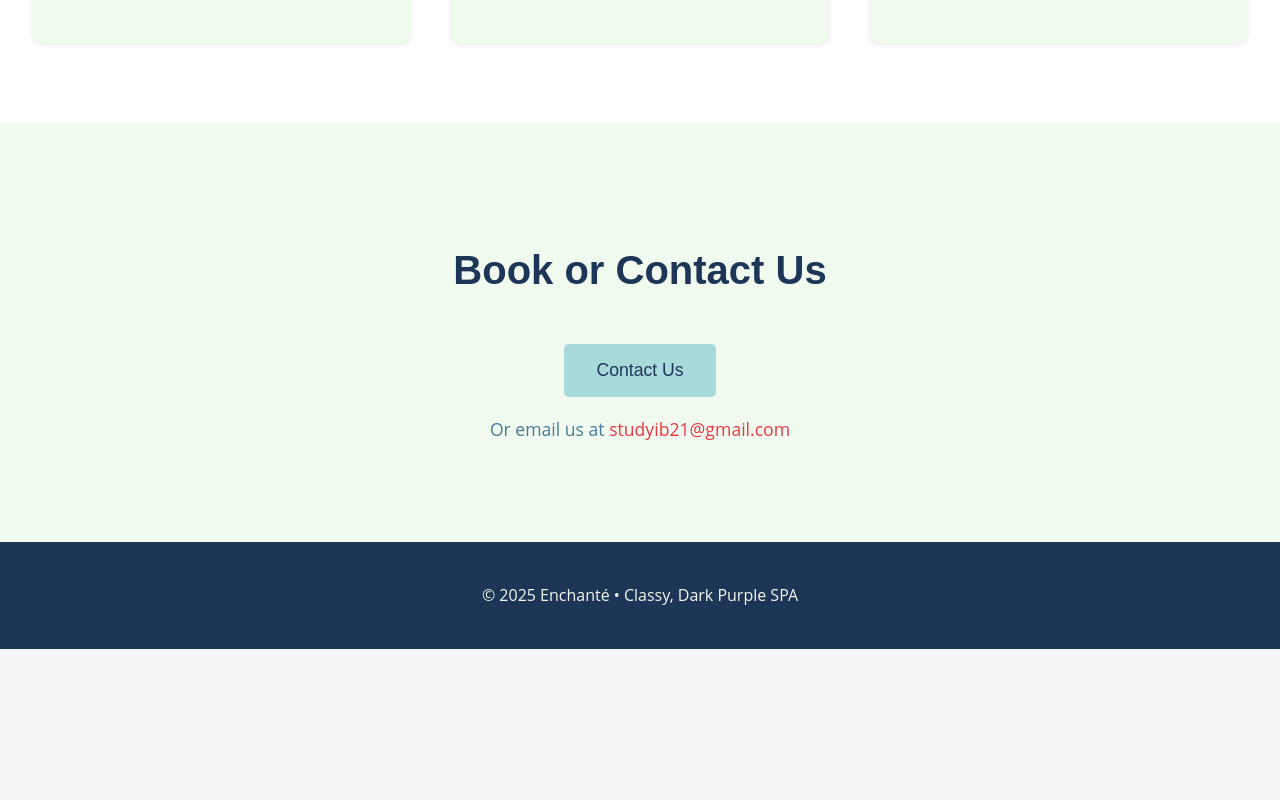
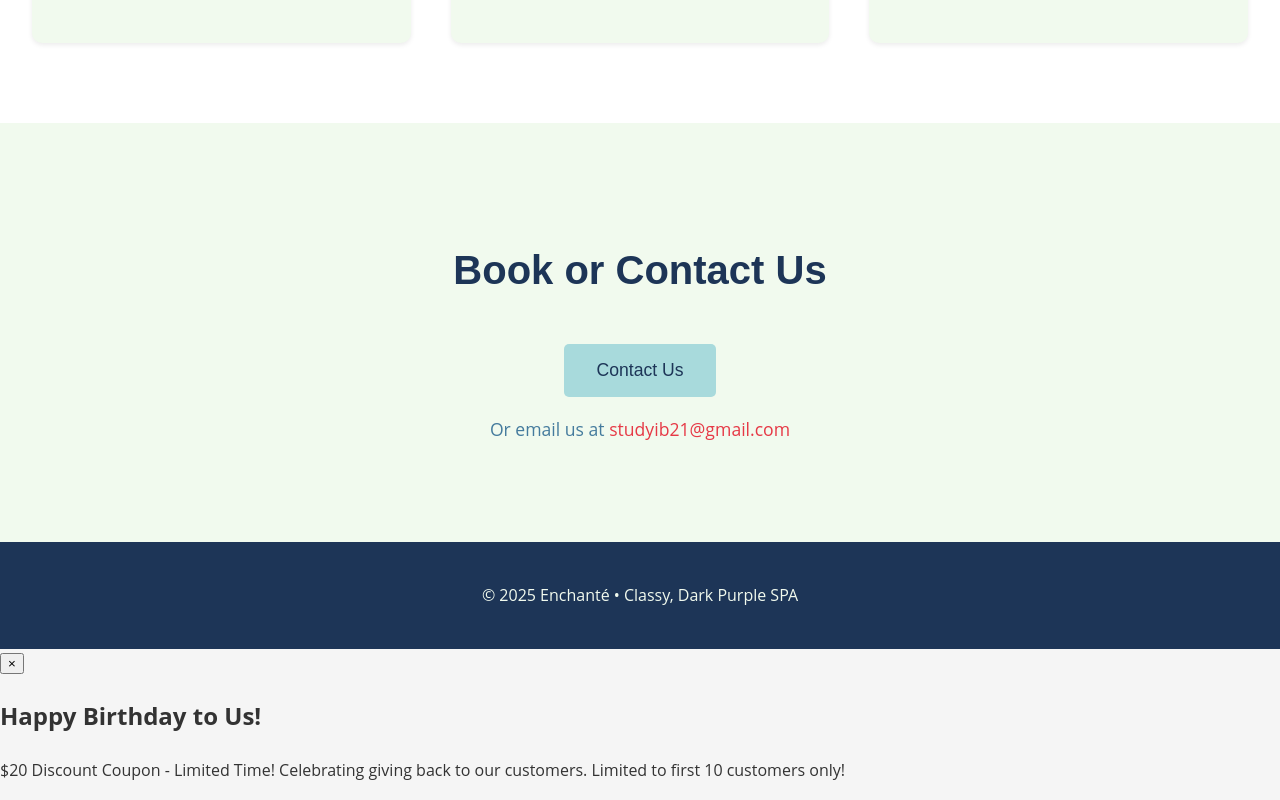
Before and after one commit to desertfox-gt/New, a React (Create React App) app: page / in a window 1280 px wide. Shown: the part 1690-2490 px from the top of the page. Before the commit the page ends 2339 px from the top, so only its background shows below. Built offline with nearby package versions, Linux system fonts and the light colour scheme.

Commit message:
Update App.js

```diff
--- a/src/App.js
+++ b/src/App.js
@@ -11,7 +11,6 @@ const Button = ({ onClick, children, className }) => (
 
 // Subpage for Google Form Contact
 function ContactPage({ language, text, onBack }) {
-  // Scroll to top on component mount
   useEffect(() => {
     window.scrollTo(0, 0);
   }, []);
@@ -43,7 +42,6 @@ function ContactPage({ language, text, onBack }) {
 
 // Subpage for Service Comparison
 function ServiceComparisonPage({ language, text, onBack }) {
-  // Service comparison data per language
   const rows = [
     {
       label: language === "en" ? "Price" : "價格",
@@ -104,6 +102,17 @@ function App() {
   });
   const [showContactForm, setShowContactForm] = useState(false);
   const [showComparisonPage, setShowComparisonPage] = useState(false);
+  const [showBirthdayPopup, setShowBirthdayPopup] = useState(false);
+
+  useEffect(() => {
+    // Show birthday popup after 3 seconds
+    const timer = setTimeout(() => {
+      setShowBirthdayPopup(true);
+    }, 3000);
+
+    // Clear the timeout if the component unmounts
+    return () => clearTimeout(timer);
+  }, []);
 
   const translations = {
     en: {
@@ -164,6 +173,11 @@ function App() {
         en: "English",
         zh: "繁體中文",
       },
+      birthdayPopup: {
+        title: "Happy Birthday to Us!",
+        message:
+          "\$20 Discount Coupon - Limited Time! Celebrating giving back to our customers. Limited to first 10 customers only!",
+      },
     },
     zh: {
       nav: {
@@ -222,6 +236,11 @@ function App() {
       languageSelector: {
         en: "English",
         zh: "繁體中文",
+      },
+      birthdayPopup: {
+        title: "祝我們生日快樂！",
+        message:
+          "\$20 折扣券 - 限時優惠！慶祝回饋客戶。僅限前 10 位客戶！",
       },
     },
   };
@@ -366,6 +385,36 @@ function App() {
           &copy; {new Date().getFullYear()} {text.footer.copyright}
         </p>
       </footer>
+
+      {/* Birthday Popup */}
+      {showBirthdayPopup && (
+        <div className="birthday-popup">
+          <div className="confetti">
+            {[...Array(100)].map((_, i) => (
+              <div
+                key={i}
+                className="confetti-piece"
+                style={{
+                  "--random-x": `\${Math.random() * 100}vw`,
+                  "--random-offset": `\${Math.random() * 100}vh`,
+                  "--random-duration": `\${Math.random() * 10 + 5}s`,
+                  "--random-scale": `\${Math.random() * 0.5 + 0.5}`,
+                }}
+              />
+            ))}
+          </div>
+          <div className="popup-content">
+            <button
+              className="close-button"
+              onClick={() => setShowBirthdayPopup(false)}
+            >
+              &times;
+            </button>
+            <h2>{text.birthdayPopup.title}</h2>
+            <p>{text.birthdayPopup.message}</p>
+          </div>
+        </div>
+      )}
     </div>
   );
 }
```
